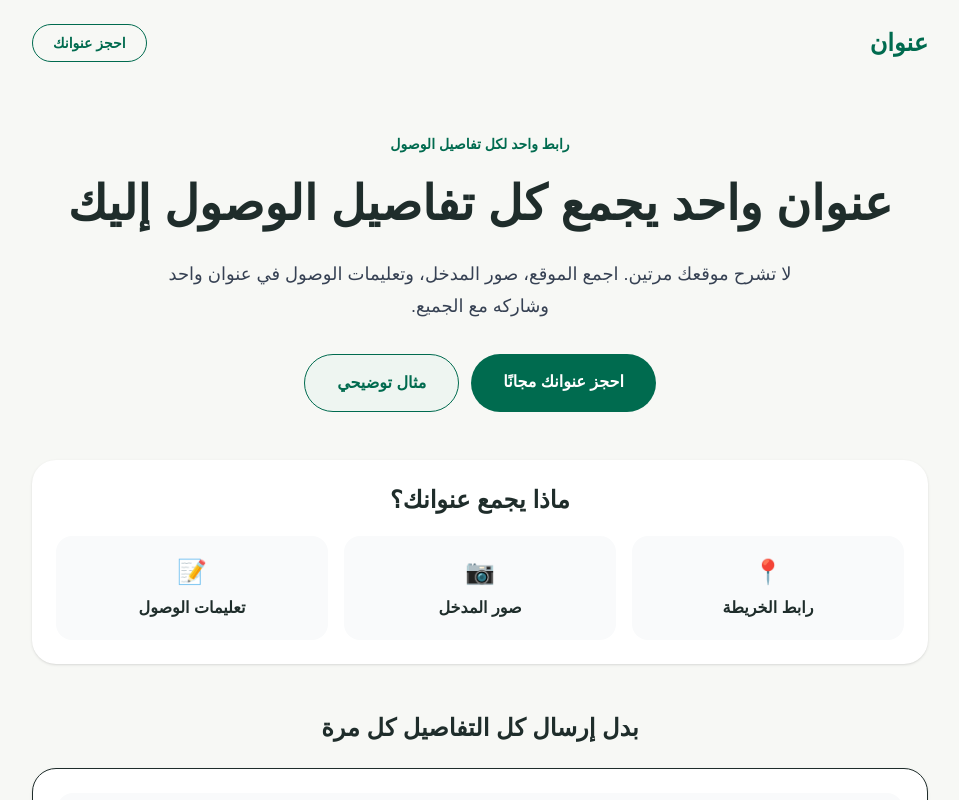
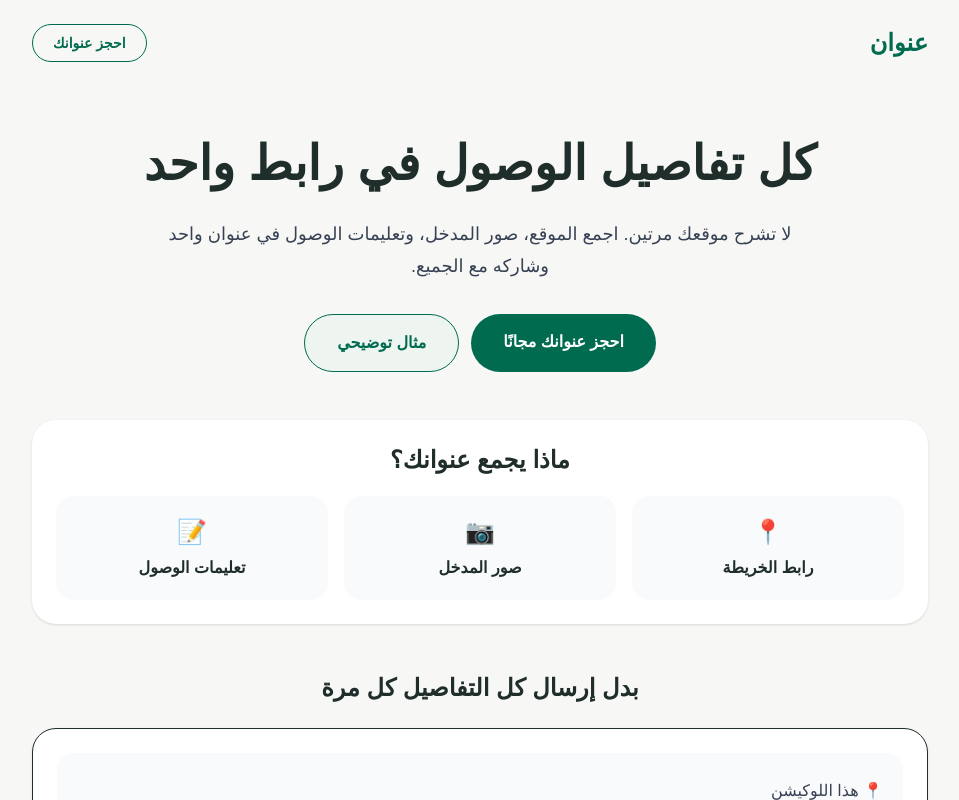
Before and after one commit to hammamghamdi/onwan, a Next.js app: page / in a window 1280 px wide. Shown: the top 800 px of the page, without its empty margins (160-1119 px from the left). Built offline with nearby package versions, Linux system fonts and the light colour scheme.

Commit message:
Remove hero subtitle

```diff
--- a/app/page.tsx
+++ b/app/page.tsx
@@ -16,12 +16,10 @@ export default function Home() {
         </nav>
 
         <section className="py-12 text-center">
-          <p className="mb-5 text-sm font-bold text-[#006b4f]">
-            رابط واحد لكل تفاصيل الوصول
-          </p>
+
 
           <h1 className="mb-6 text-4xl font-bold leading-tight sm:text-5xl">
-             عنوان واحد يجمع كل تفاصيل الوصول إليك
+            كل تفاصيل الوصول في رابط واحد
           </h1>
 
           <p className="mx-auto mb-8 max-w-2xl text-lg leading-8 text-gray-700">
```
